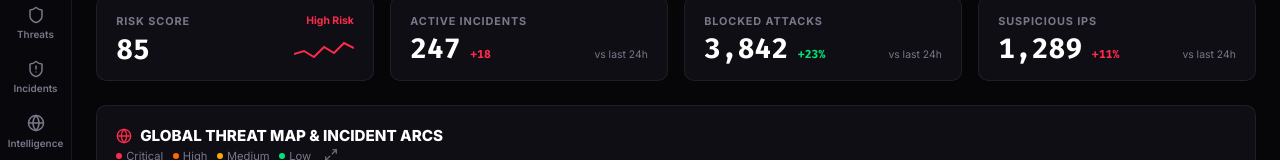
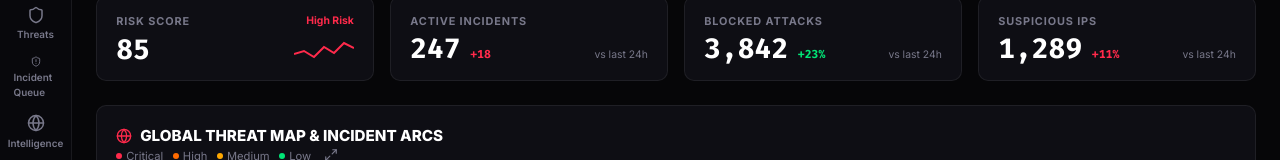
Before and after one commit to Sridharsri67/ThreatChronicle, a React (Vite) app in the folder frontend/: page / in a window 1280 px wide. Shown: the part 140-300 px from the top of the page. Built offline with nearby package versions, Linux system fonts and the light colour scheme; no server answers.

Commit message:
feat: rename sidebar item to Incident Queue displaying all recorded incidents from database

```diff
--- a/frontend/src/App.jsx
+++ b/frontend/src/App.jsx
@@ -111,7 +111,7 @@ function MainAppShell() {
           <Routes>
             <Route path="/" element={<DashboardPage threats={threats} metrics={metrics} />} />
             <Route path="/threats" element={<ThreatsPage threats={allRealThreats} metrics={metrics} onRefreshData={refreshAllData} />} />
-            <Route path="/incidents" element={<ThreatsPage threats={activeThreatsList} metrics={metrics} onRefreshData={refreshAllData} />} />
+            <Route path="/incidents" element={<ThreatsPage threats={threats} metrics={metrics} onRefreshData={refreshAllData} />} />
             <Route path="/live-fetch" element={<LiveFetchPage threats={threats} metrics={metrics} onRefreshData={refreshAllData} />} />
             <Route path="/reports" element={<ThreatsPage threats={allRealThreats} metrics={metrics} onRefreshData={refreshAllData} />} />
             <Route path="/analytics" element={<AnalyticsPage metrics={metrics} />} />
--- a/frontend/src/components/layout/SidebarNav.jsx
+++ b/frontend/src/components/layout/SidebarNav.jsx
@@ -6,7 +6,7 @@ export default function SidebarNav() {
   const navItems = [
     { to: '/', label: 'Overview', icon: Eye },
     { to: '/threats', label: 'Threats', icon: Shield },
-    { to: '/incidents', label: 'Incidents', icon: ShieldAlert },
+    { to: '/incidents', label: 'Incident Queue', icon: ShieldAlert },
     { to: '/live-fetch', label: 'Intelligence', icon: Globe },
     { to: '/reports', label: 'Reports', icon: FileText },
     { to: '/analytics', label: 'Settings', icon: Settings }
```
